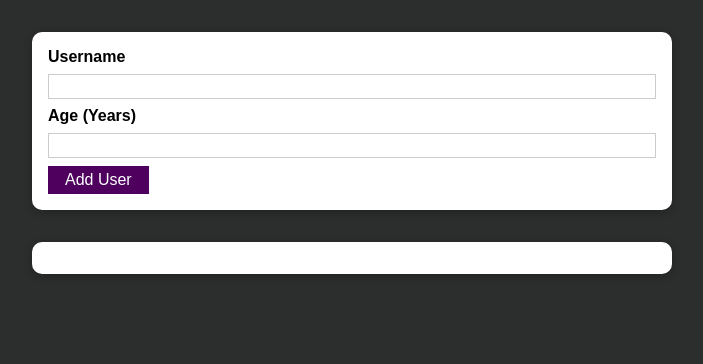
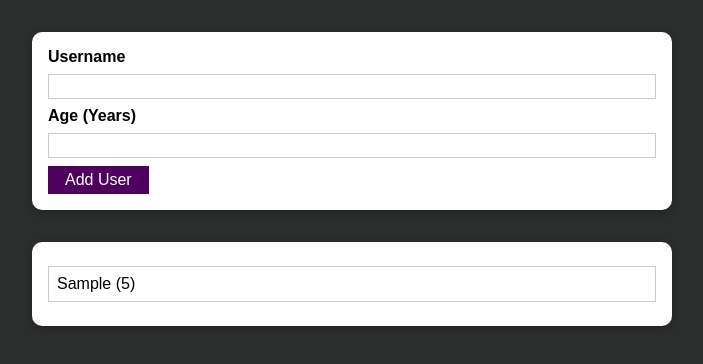
Before and after one commit to bobadesakshi21/React-UserModule-Project, a React (Create React App) app: page / in a window 1280 px wide. Both pictures are taken after typing "Sample", "5" into the empty fields and a click on the button "Add User". Shown: the top 364 px of the page, without its empty margins (288-991 px from the left). Built offline with nearby package versions, Linux system fonts and the light colour scheme.

Commit message:
Managing list of users via state

```diff
--- a/src/App.js
+++ b/src/App.js
@@ -1,12 +1,20 @@
-import React from 'react';
+import React, { useState } from 'react';
 import AddUser from './components/Users/AddUsers';
 import UsersList from './components/Users/UsersList';
 
 function App() {
+  const [usersList, setUsersList] = useState([]);
+
+  const addUserHandler = (uName, uAge) => {
+    setUsersList(prevUsersList => {
+      return [{uName, uAge, id: Math.random().toString()}, ...prevUsersList];
+    });
+  }
+
   return (
     <div>
-      <AddUser/>
-      <UsersList users={[]}/>
+      <AddUser onAddUser={addUserHandler}/>
+      <UsersList users={usersList}/>
     </div>
   );
 }
--- a/src/components/Users/AddUsers.js
+++ b/src/components/Users/AddUsers.js
@@ -15,7 +15,7 @@
     if(+enteredAge < 1) {
         return;
     }
-    console.log(enteredUsername, enteredAge);
+    props.onAddUser(enteredUsername, enteredAge);
     setEnteredUsername('');
     setEnteredAge('');
   }
--- a/src/components/Users/UsersList.js
+++ b/src/components/Users/UsersList.js
@@ -6,8 +6,8 @@
     <Card className={classes.users}>
       <ul>
         {props.users.map((user) => (
-          <li>
-            {user.name} ({user.age})
+          <li key={user.id}>
+            {user.uName} ({user.uAge})
           </li>
         ))}
        </ul>
```
